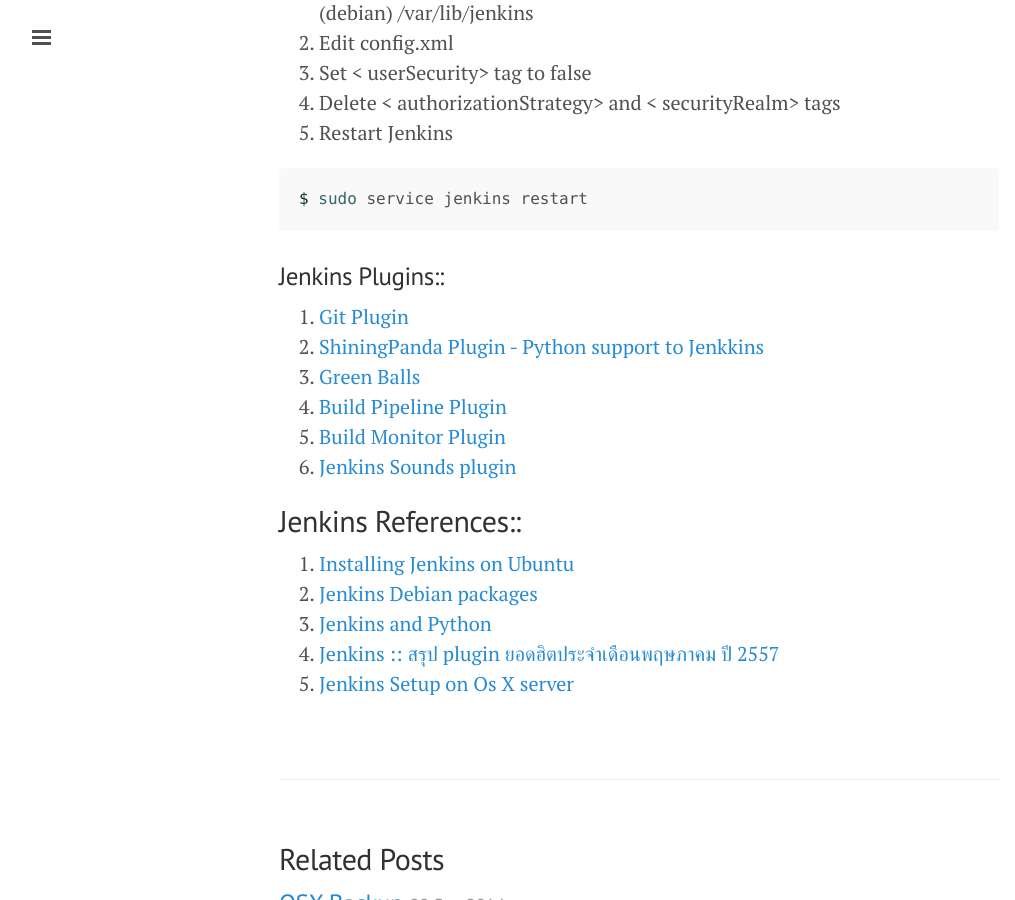
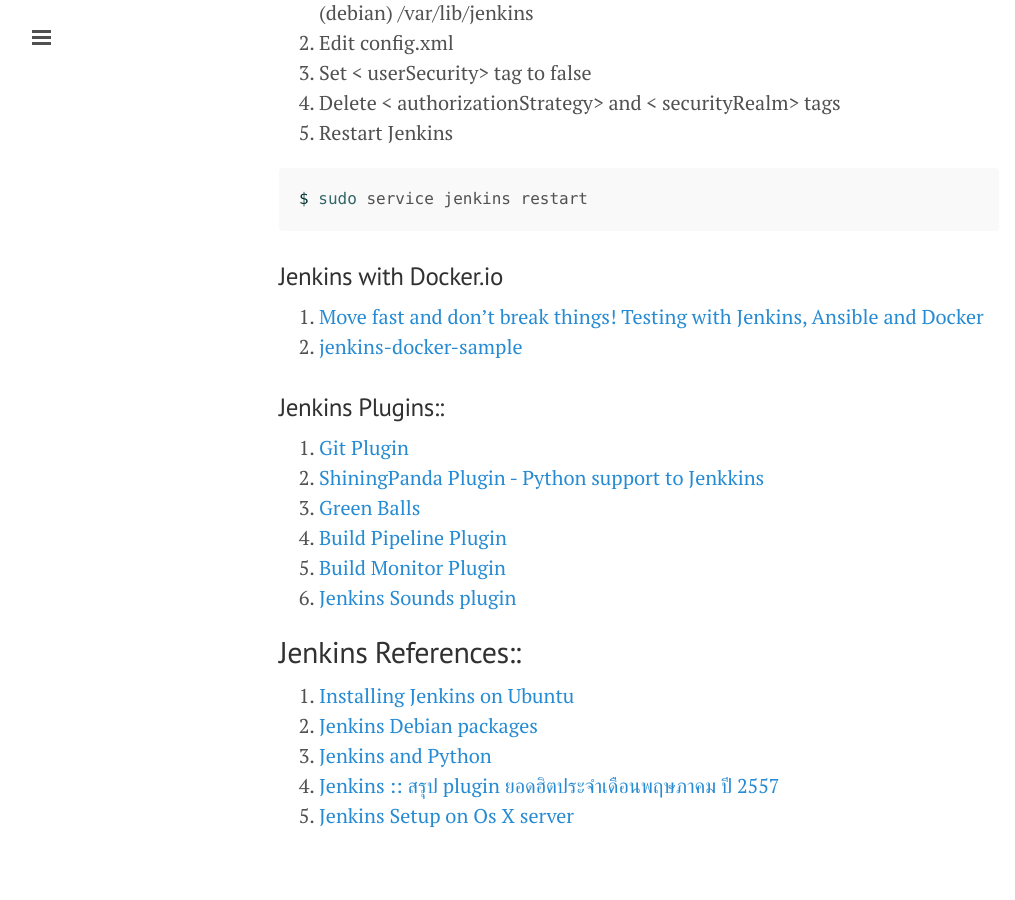
Before and after one commit to ibotdotout/ibotdotout.github.io, a Jekyll site: the page built from _posts/2014-07-19-continuous-integration.md, in a window 1280 px wide and 900 px high, scrolled down 6615 px. Shown: the whole window, without its empty margins (1-1016 px from the left). Built offline with Jekyll 4.4.1, drawn with Linux system fonts in a browser that asks for light colours; Markdown is read by kramdown in place of the engine named in the settings.

Commit message:
Update 2014-07-19-continuous-integration.md
add jenkins with docker.io

````diff
--- a/_posts/2014-07-19-continuous-integration.md
+++ b/_posts/2014-07-19-continuous-integration.md
@@ -248,6 +248,10 @@ $ launchctl unload ~/Library/LaunchAgents/homebrew.mxcl.jenkins.plist
 $ sudo service jenkins restart
 ```
 
+### Jenkins with Docker.io
+1. [Move fast and don’t break things! Testing with Jenkins, Ansible and Docker](https://developer.rackspace.com/blog/move-fast-and-dont-break-things-testing-with-jenkins-ansible-and-docker/)
+2. [jenkins-docker-sample](https://github.com/orangain/jenkins-docker-sample)
+
 ### Jenkins Plugins::
 1. [Git Plugin](https://wiki.jenkins-ci.org/display/JENKINS/Git+Plugin)
 2. [ShiningPanda Plugin - Python support to
````
